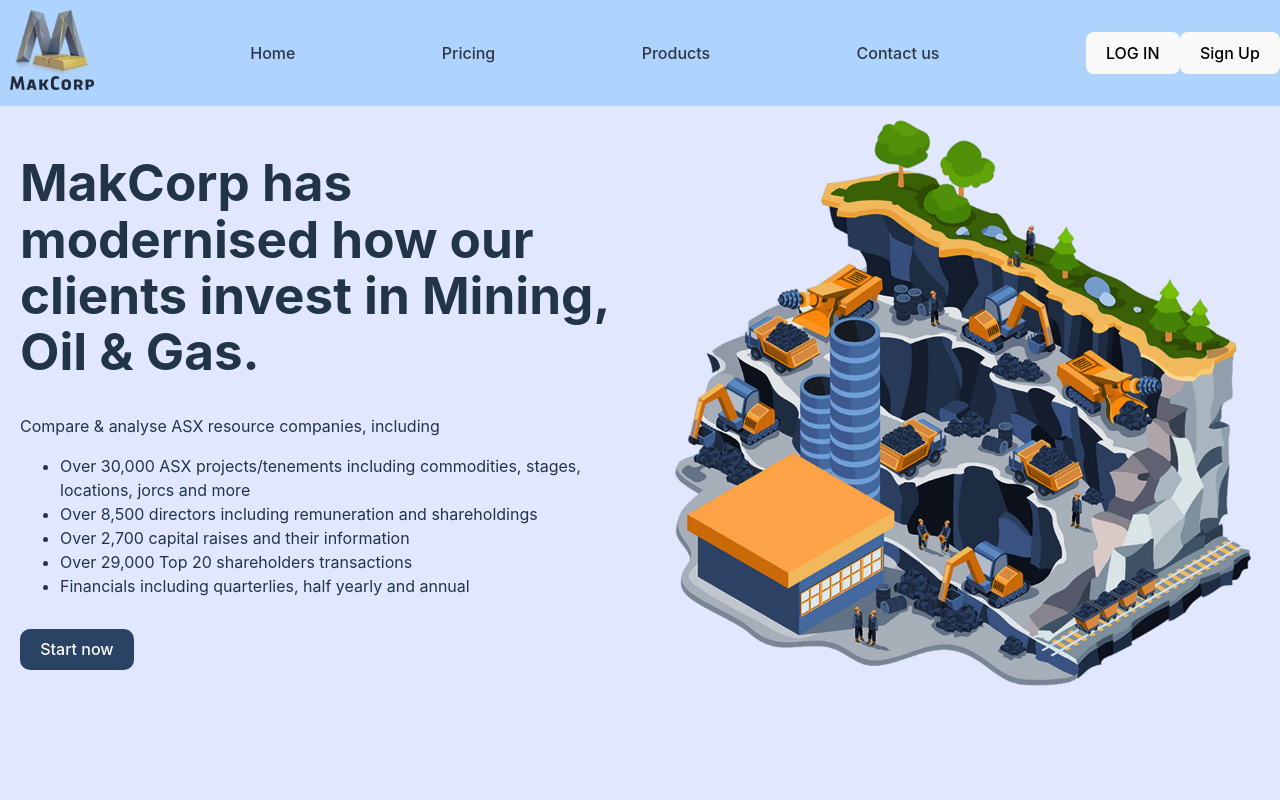
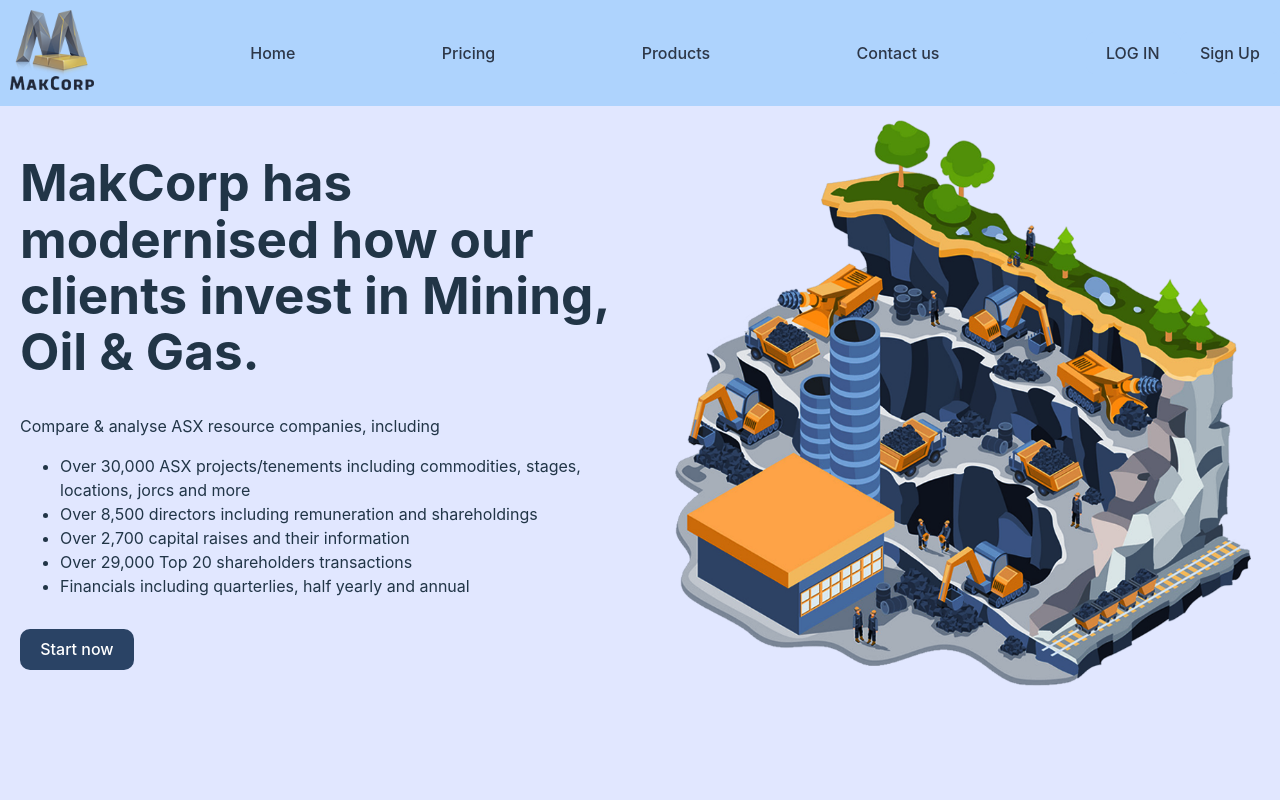
Before and after one commit to jayshah41/Puzzled, a React (Vite) app: page / in a window 1280 px wide. Shown: the top 800 px of the page. Built offline with nearby package versions, Linux system fonts and the light colour scheme.

Commit message:
Add styling for buttons in Navbar component

```diff
--- a/src/styles/Navbar.css
+++ b/src/styles/Navbar.css
@@ -12,6 +12,11 @@
     color: #2D3748;
 }
 
+.navbar-container button {
+    color: #2D3748;
+    background-color: #AED3FD;
+}
+
 .sticky {
     position: fixed;
     top: 0;
```
